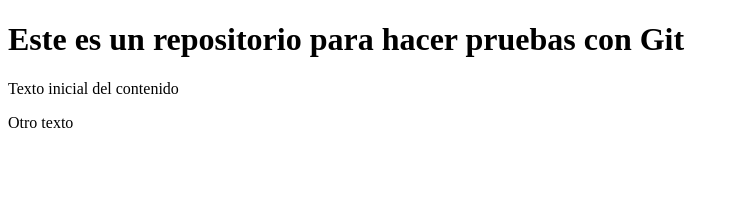
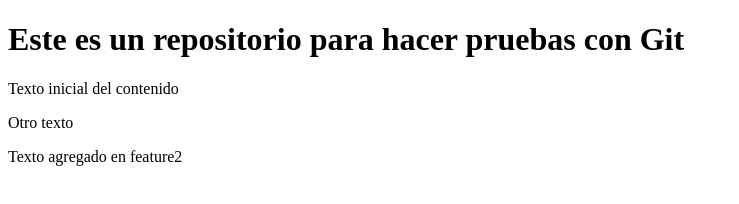
Before and after one commit to AnibalSchiaves/prueba-git, a plain HTML site: page index.html in a window 1280 px wide. Shown: the whole page, without its empty margins (0-739 px from the left). Drawn offline with Linux system fonts and the light colour scheme.

Commit message:
agrego parrafo

```diff
--- a/index.html
+++ b/index.html
@@ -8,6 +8,7 @@
         <div class="content">
             <p>Texto inicial del contenido</p>
             <p>Otro texto</p>
+            <p>Texto agregado en feature2</p>
         </div>
     </body>
 </html>
```
